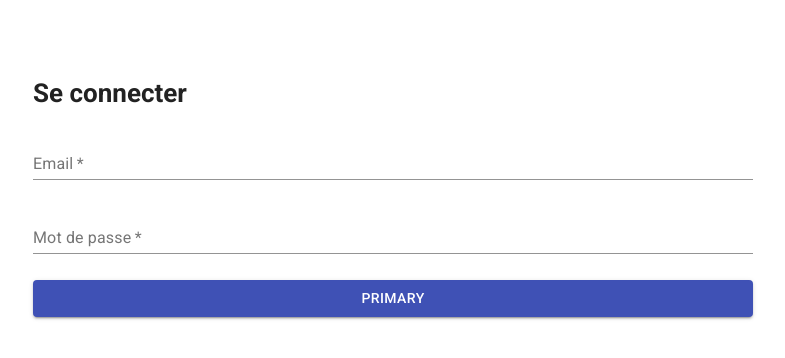
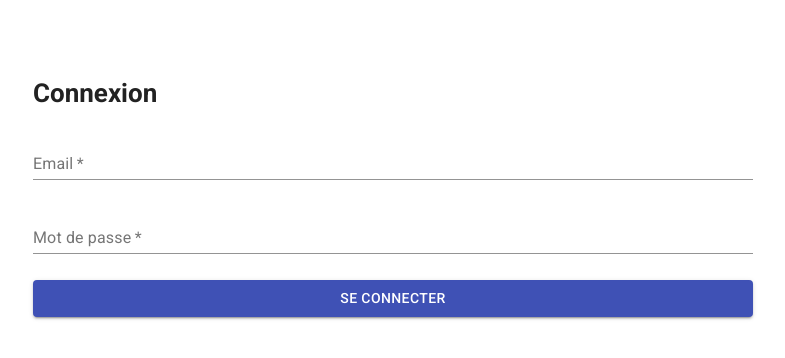
Before and after one commit to bpaquier/restorez_front, a Next.js app: page /login in a window 1280 px wide. Shown: the top 358 px of the page, without its empty margins (247-1032 px from the left). Built offline with nearby package versions, Linux system fonts and the light colour scheme.

Commit message:
add user ctx

```diff
--- a/Components/FormLogin/index.js
+++ b/Components/FormLogin/index.js
@@ -10,10 +10,12 @@ export default function FormLogin({ handleSubmit }) {
     {
       label: "Email",
       name: "email",
+      type: "email",
     },
     {
       label: "Mot de passe",
       name: "password",
+      type: "password",
     },
   ];
   const [values, setValues] = useState({
@@ -40,7 +42,7 @@ export default function FormLogin({ handleSubmit }) {
             handleSubmit(values);
           }}
         >
-          <h2 className={css.titleForm}>Se connecter</h2>
+          <h2 className={css.titleForm}>Connexion</h2>
           {inputs.map((input) => {
             return (
               <TextField
@@ -49,6 +51,7 @@ export default function FormLogin({ handleSubmit }) {
                 key={input.name}
                 id={input.name}
                 label={input.label}
+                type={input.type}
                 value={values[input.name]}
                 onChange={handleChange}
               />
@@ -61,7 +64,7 @@ export default function FormLogin({ handleSubmit }) {
             variant="contained"
             color="primary"
           >
-            Primary
+            Se connecter
           </Button>
         </form>
       </div>
--- /dev/null
+++ b/context/userContext.js
@@ -0,0 +1,25 @@
+import { createContext, useEffect, useState } from "react";
+
+export const userContext = createContext(null);
+
+export const UserContextProvider = ({ children }) => {
+  const [user, setUser] = useState(null);
+  useEffect(() => {
+    const localUser = localStorage.getItem("restorez_user");
+
+    if (localUser) {
+      setUser(JSON.parse(localUser));
+    }
+  }, []);
+
+  useEffect(() => {
+    if (user) {
+      localStorage.setItem("restorez_user", JSON.stringify(user));
+    }
+  }, [user]);
+  return (
+    <userContext.Provider value={{ user, setUser }}>
+      {children}
+    </userContext.Provider>
+  );
+};
--- a/pages/_app.js
+++ b/pages/_app.js
@@ -1,7 +1,14 @@
+import { UserContextProvider } from "../context/userContext";
 import "../styles/globals.scss";
 
 function MyApp({ Component, pageProps }) {
-  return <Component {...pageProps} />;
+  return (
+    <>
+      <UserContextProvider>
+        <Component {...pageProps} />
+      </UserContextProvider>
+    </>
+  );
 }
 
 export default MyApp;
--- a/pages/login/index.js
+++ b/pages/login/index.js
@@ -1,22 +1,34 @@
 import axios from "axios";
+import { useContext } from "react";
+
 import CustomHead from "../../Components/Head/index";
-import classnames from "classnames/bind";
 import css from "../styles.module.scss";
 import FormLogin from "../../Components/FormLogin";
-
-const cx = classnames.bind(css);
+import { userContext } from "../../context/userContext";
+import { useRouter } from "next/router";
 
 export default function Login() {
+  const { setUser } = useContext(userContext);
+  const router = useRouter();
+
   const handleSumbit = async (values) => {
     const { email, password } = values;
 
     try {
-      const reponse = await axios.post("http://localhost:5000/auth", {
+      const response = await axios.post("http://localhost:5000/auth", {
         email,
         password,
       });
 
-      console.log(reponse.data.data.accessToken);
+      const { user, accessToken } = response.data.data;
+
+      if (response.data.status === 200) {
+        setUser({
+          ...user,
+          accessToken,
+        });
+        router.push("/");
+      }
     } catch (e) {}
   };
   return (
```
Also changed, not shown: pages/index.js (+22 -4 lines), 2 other files (tests, documents, lock files or other folders).
